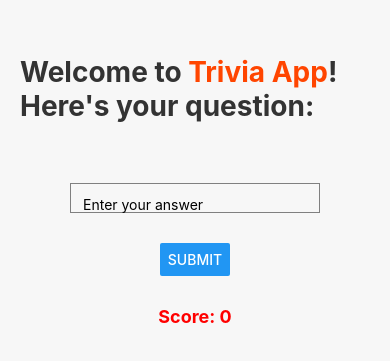
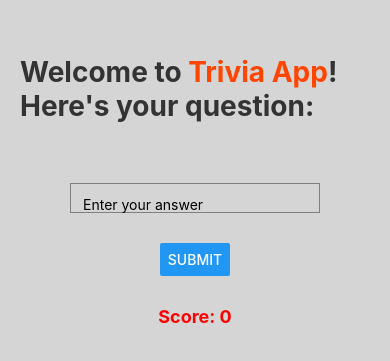
Before and after one commit to rjacks02/TriviaApp, a React Native app: screen / in a window 390 px wide. Shown: the part 231-592 px from the top of the page. Built offline with nearby package versions, Linux system fonts and the light colour scheme; no server answers.

Commit message:
adjusted minor style elements

```diff
--- a/styles.js
+++ b/styles.js
@@ -4,7 +4,7 @@ export const styles = StyleSheet.create({
     flex: 1,
     alignItems: 'center',
     justifyContent: 'center',
-    backgroundColor: '#f7f7f7',
+    backgroundColor: '#d5d5d5',
     padding: 20,
   },
   title: {
```
